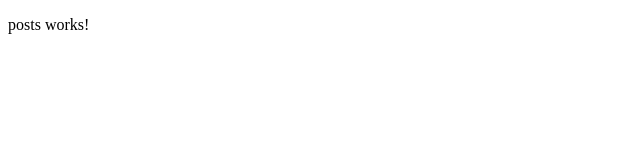
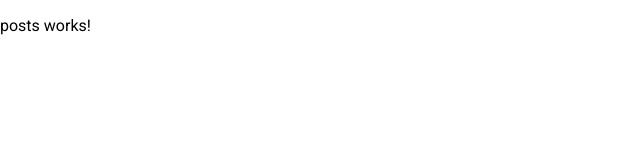
Before and after one commit to bhatiama/FinalProject, an Angular app in the folder Arte/: page / in a window 1280 px wide. Shown: the top 160 px of the page, without its empty margins (0-640 px from the left). Built offline with nearby package versions, Linux system fonts and the light colour scheme.

Commit message:
Install Angular Material Package

```diff
--- a/Arte/angular.json
+++ b/Arte/angular.json
@@ -28,6 +28,7 @@
               "src/assets"
             ],
             "styles": [
+              "./node_modules/@angular/material/prebuilt-themes/indigo-pink.css",
               "src/styles.scss"
             ],
             "scripts": []
@@ -93,6 +94,7 @@
               "src/assets"
             ],
             "styles": [
+              "./node_modules/@angular/material/prebuilt-themes/indigo-pink.css",
               "src/styles.scss"
             ],
             "scripts": []
@@ -124,6 +126,7 @@
           }
         }
       }
-    }},
+    }
+  },
   "defaultProject": "Arte"
 }
--- a/Arte/package.json
+++ b/Arte/package.json
@@ -12,13 +12,16 @@
   "private": true,
   "dependencies": {
     "@angular/animations": "~8.2.14",
+    "@angular/cdk": "~8.2.3",
     "@angular/common": "~8.2.14",
     "@angular/compiler": "~8.2.14",
     "@angular/core": "~8.2.14",
     "@angular/forms": "~8.2.14",
+    "@angular/material": "^8.2.3",
     "@angular/platform-browser": "~8.2.14",
     "@angular/platform-browser-dynamic": "~8.2.14",
     "@angular/router": "~8.2.14",
+    "hammerjs": "^2.0.8",
     "rxjs": "~6.4.0",
     "tslib": "^1.10.0",
     "zone.js": "~0.9.1"
--- a/Arte/src/app/app.module.ts
+++ b/Arte/src/app/app.module.ts
@@ -4,6 +4,7 @@
 import { AppRoutingModule } from './app-routing.module';
 import { AppComponent } from './app.component';
 import { PostsComponent } from './components/posts/posts.component';
+import { BrowserAnimationsModule } from '@angular/platform-browser/animations';
 
 @NgModule({
   declarations: [
@@ -12,7 +13,8 @@
   ],
   imports: [
     BrowserModule,
-    AppRoutingModule
+    AppRoutingModule,
+    BrowserAnimationsModule
   ],
   providers: [],
   bootstrap: [AppComponent]
--- a/Arte/src/index.html
+++ b/Arte/src/index.html
@@ -6,6 +6,8 @@
   <base href="/">
   <meta name="viewport" content="width=device-width, initial-scale=1">
   <link rel="icon" type="image/x-icon" href="favicon.ico">
+  <link href="https://fonts.googleapis.com/css?family=Roboto:300,400,500&display=swap" rel="stylesheet">
+  <link href="https://fonts.googleapis.com/icon?family=Material+Icons" rel="stylesheet">
 </head>
 <body>
   <app-root></app-root>
--- a/Arte/src/main.ts
+++ b/Arte/src/main.ts
@@ -1,3 +1,4 @@
+import 'hammerjs';
 import { enableProdMode } from '@angular/core';
 import { platformBrowserDynamic } from '@angular/platform-browser-dynamic';
 
--- a/Arte/src/styles.scss
+++ b/Arte/src/styles.scss
@@ -1 +1,4 @@
 /* You can add global styles to this file, and also import other style files */
+
+html, body { height: 100%; }
+body { margin: 0; font-family: Roboto, "Helvetica Neue", sans-serif; }
```
Also changed, not shown: 1 other file (tests, documents, lock files or other folders).
